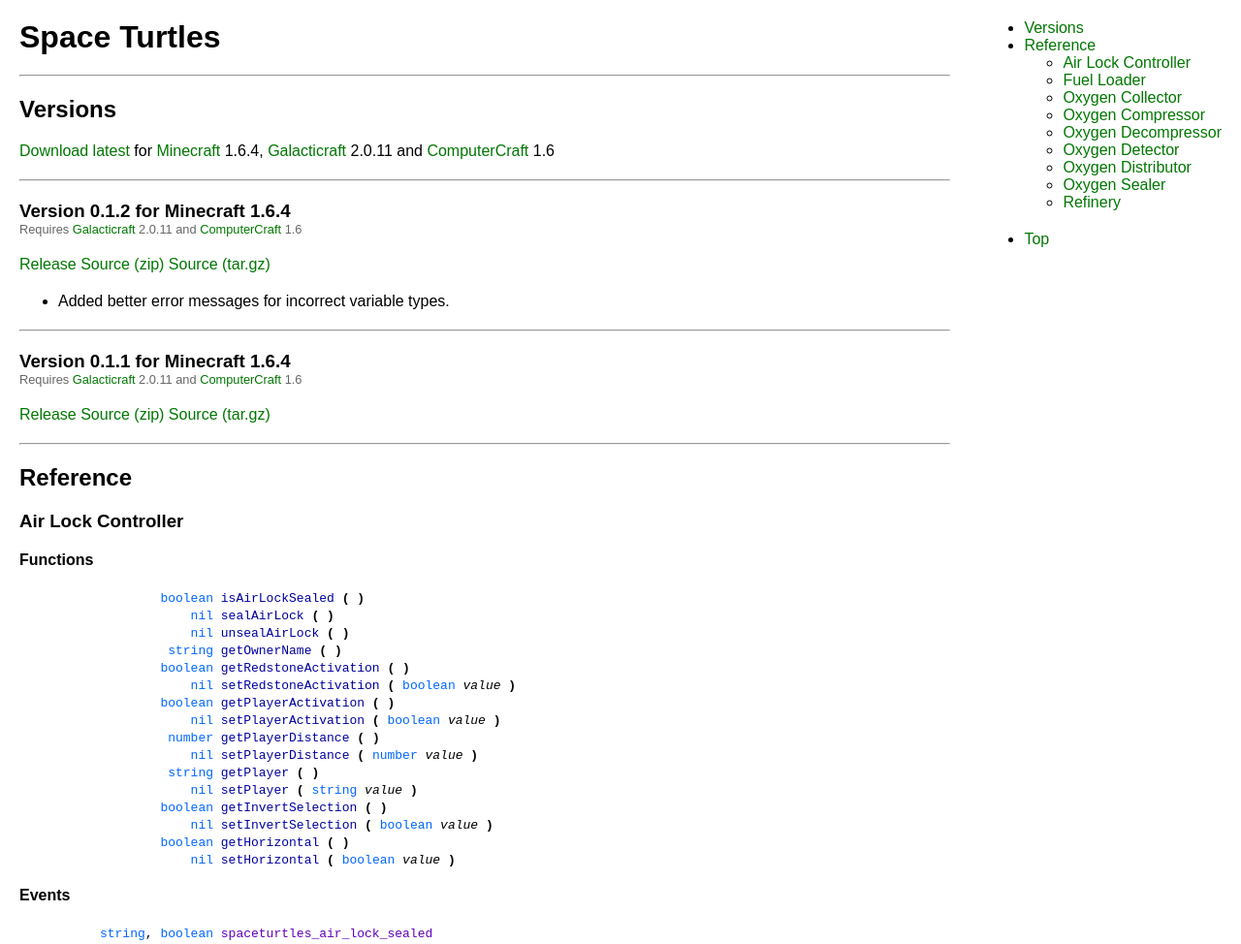
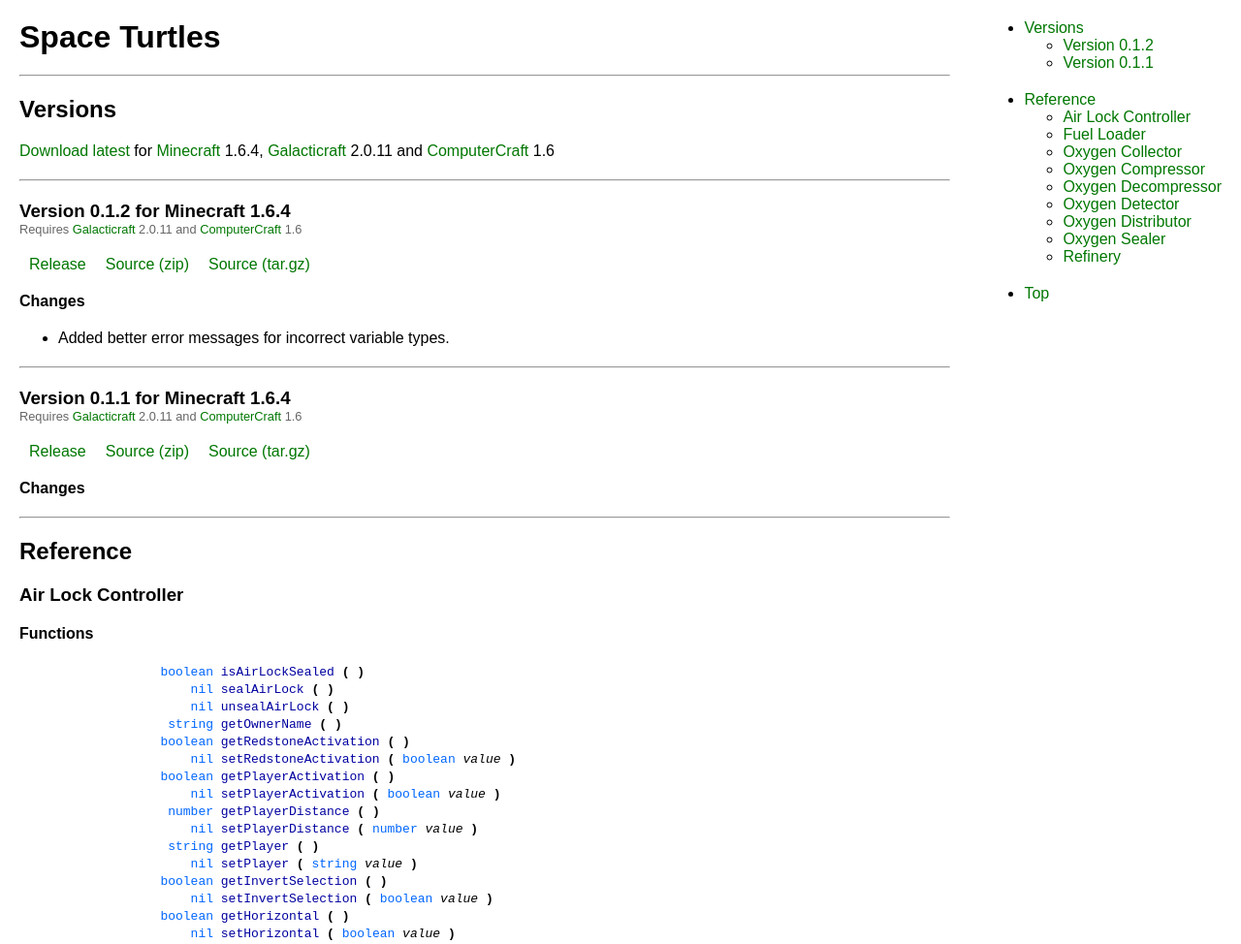
Before and after one commit to tozcentral/Space-Turtles, a plain HTML site: page index.html in a window 1280 px wide. Shown: the top 974 px of the page at 97% size. Drawn offline with Linux system fonts and the light colour scheme.

Commit message:
Better version layout

```diff
--- a/index.html
+++ b/index.html
@@ -7,7 +7,12 @@
 	</head>
 	<body>
 		<ul class="key">
-			<li><a href="#versions">Versions</a></li>
+			<li><a href="#versions">Versions</a>
+				<ul>
+				<li><a href="#0.1.2">Version 0.1.2</a></li>
+				<li><a href="#0.1.1">Version 0.1.1</a></li>
+				</ul>
+			</li>
 			<li><a href="#versions">Reference</a>
 				<ul>
 				<li><a href="#Air Lock Controller">Air Lock Controller</a></li>
@@ -28,17 +33,19 @@
 		<p></p>
 		<hr>
 		<h2 id="versions">Versions</h2>
-<p><a class="download" href="https://github.com/tozcentral/Space-Turtles/releases/download/v0.1.2/space-turtles-1.6.4-0.1.2.zip">Download latest</a> for <a href="http://minecraft.net">Minecraft</a> 1.6.4, <a href="http://micdoodle8.com/mods/galacticraft">Galacticraft</a> 2.0.11 and <a href="http://www.computercraft.info/">ComputerCraft</a> 1.6</p>		<hr>
-		<h3>Version 0.1.2 for Minecraft 1.6.4</h3>
+<p><a class="latest-download" href="https://github.com/tozcentral/Space-Turtles/releases/download/v0.1.2/space-turtles-1.6.4-0.1.2.zip">Download latest</a> for <a href="http://minecraft.net">Minecraft</a> 1.6.4, <a href="http://micdoodle8.com/mods/galacticraft">Galacticraft</a> 2.0.11 and <a href="http://www.computercraft.info/">ComputerCraft</a> 1.6</p>		<hr>
+		<h3 id="0.1.2">Version 0.1.2 for Minecraft 1.6.4</h3>
 		<p class="meta">Requires <a href="http://micdoodle8.com/mods/galacticraft">Galacticraft</a> 2.0.11 and <a href="http://www.computercraft.info/">ComputerCraft</a> 1.6</p>
-		<p><a class="download" href="https://github.com/tozcentral/Space-Turtles/releases/download/v0.1.2/space-turtles-1.6.4-0.1.2.zip">Release</a> <a class="download" href="https://github.com/tozcentral/Space-Turtles/archive/v0.1.2.zip">Source (zip)</a> <a class="download" href="https://github.com/tozcentral/Space-Turtles/archive/v0.1.2.tar.gz">Source (tar.gz)</a> </p>
+		<p><a class="download" href="https://github.com/tozcentral/Space-Turtles/releases/download/v0.1.2/space-turtles-1.6.4-0.1.2.zip">Release</a><a class="download" href="https://github.com/tozcentral/Space-Turtles/archive/v0.1.2.zip">Source (zip)</a><a class="download" href="https://github.com/tozcentral/Space-Turtles/archive/v0.1.2.tar.gz">Source (tar.gz)</a></p>
+		<h4>Changes</h4>
 		<ul>
 			<li>Added better error messages for incorrect variable types.</li>
 		</ul>
 		<hr>
-		<h3>Version 0.1.1 for Minecraft 1.6.4</h3>
+		<h3 id="0.1.1">Version 0.1.1 for Minecraft 1.6.4</h3>
 		<p class="meta">Requires <a href="http://micdoodle8.com/mods/galacticraft">Galacticraft</a> 2.0.11 and <a href="http://www.computercraft.info/">ComputerCraft</a> 1.6</p>
-		<p><a class="download" href="https://github.com/tozcentral/Space-Turtles/releases/download/v0.1.1/space-turtles-1.6.4-0.1.1.zip">Release</a> <a class="download" href="https://github.com/tozcentral/Space-Turtles/archive/v0.1.1.zip">Source (zip)</a> <a class="download" href="https://github.com/tozcentral/Space-Turtles/archive/v0.1.1.tar.gz">Source (tar.gz)</a> </p>
+		<p><a class="download" href="https://github.com/tozcentral/Space-Turtles/releases/download/v0.1.1/space-turtles-1.6.4-0.1.1.zip">Release</a><a class="download" href="https://github.com/tozcentral/Space-Turtles/archive/v0.1.1.zip">Source (zip)</a><a class="download" href="https://github.com/tozcentral/Space-Turtles/archive/v0.1.1.tar.gz">Source (tar.gz)</a></p>
+		<h4>Changes</h4>
 		<ul>
 		</ul>
 
--- a/style.css
+++ b/style.css
@@ -30,6 +30,11 @@ a:hover {
 	font-size: 0.8em;
 }
 
+.download {
+	display: inline-block;
+	margin: 0 10px;
+}
+
 .variable-type,
 .return-type {
 	color: #0066ff;
```
